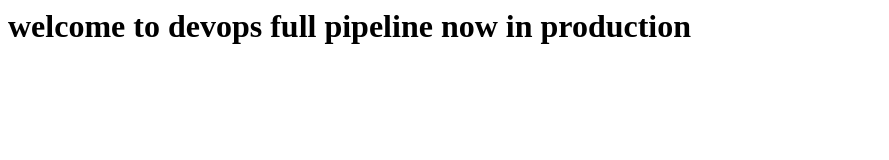
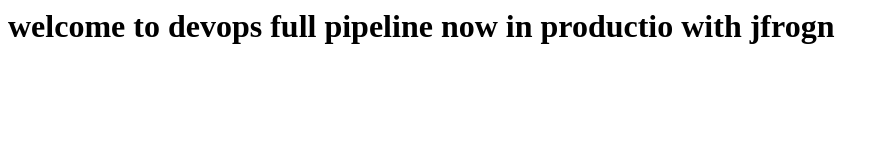
Before and after one commit to ashishgs4/website, a plain HTML site: page index.html in a window 1280 px wide. Shown: the whole page, without its empty margins (0-889 px from the left). Drawn offline with Linux system fonts and the light colour scheme.

Commit message:
Dockerfile edit code new1

```diff
--- a/index.html
+++ b/index.html
@@ -1,6 +1,6 @@
 <HTML>
 <TITLE> jenkins CI CD pipeline</TITLE>
 <BODY>
-<H1> welcome to devops full pipeline now in production</H1>
+<H1> welcome to devops full pipeline now in productio with jfrogn</H1>
 </BODY>
 </HTML>
```
